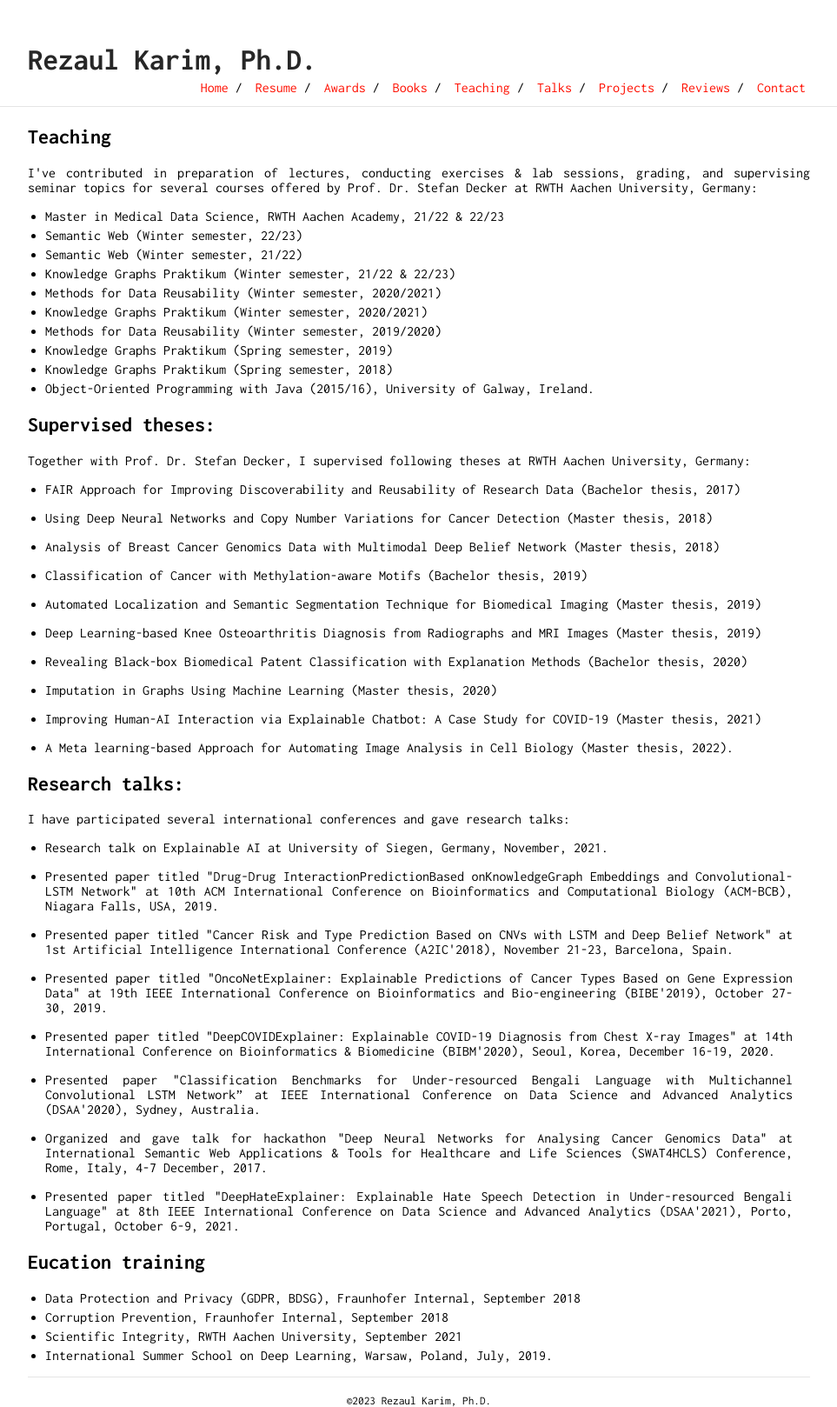
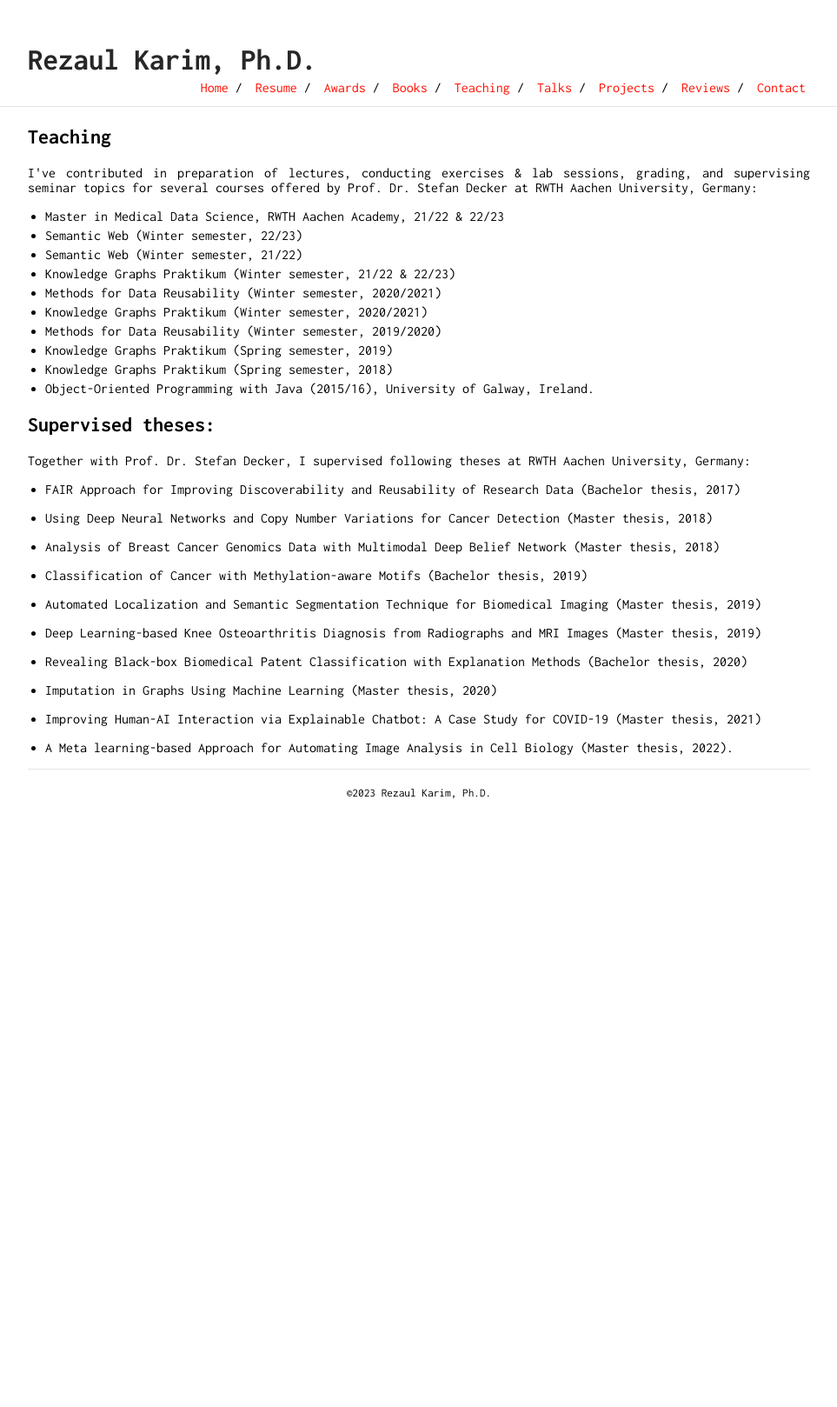
Before and after one commit to rezacsedu/rezacsedu.github.io, a Jekyll site: the page built from teaching.md, in a window 1280 px wide. Shown: the whole page at 87% size, without its empty margins (158-1121 px from the left). Built offline with Jekyll 4.4.1, drawn with Linux system fonts in a browser that asks for light colours; our own code applies the rules of GitHub Pages for plain Markdown files; after the commit the page ends 919 px from its top, so only the background shows below that.

Commit message:
Update teaching.md

```diff
--- a/teaching.md
+++ b/teaching.md
@@ -25,21 +25,3 @@
 - <p style='text-align: justify;'> Imputation in Graphs Using Machine Learning (Master thesis, 2020)</p>
 - <p style='text-align: justify;'> Improving Human-AI Interaction via Explainable Chatbot: A Case Study for COVID-19 (Master thesis, 2021)</p>
 - <p style='text-align: justify;'> A Meta learning-based Approach for Automating Image Analysis in Cell Biology (Master thesis, 2022).</p>
-
-## Research talks:
-<p style='text-align: justify;'>I have participated several international conferences and gave research talks:</p>
-
-- <p style='text-align: justify;'> Research talk on Explainable AI at University of Siegen, Germany, November, 2021.</p>
-- <p style='text-align: justify;'> Presented paper titled "Drug-Drug InteractionPredictionBased onKnowledgeGraph Embeddings and Convolutional-LSTM Network" at 10th ACM International Conference on Bioinformatics and Computational Biology (ACM-BCB), Niagara Falls, USA, 2019.</p>
-- <p style='text-align: justify;'> Presented paper titled "Cancer Risk and Type Prediction Based on CNVs with LSTM and Deep Belief Network" at 1st Artificial Intelligence International Conference (A2IC'2018), November 21-23, Barcelona, Spain.</p>
-- <p style='text-align: justify;'> Presented paper titled "OncoNetExplainer: Explainable Predictions of Cancer Types Based on Gene Expression Data" at 19th IEEE International Conference on  Bioinformatics and Bio-engineering (BIBE'2019), October 27-30, 2019.</p>
-- <p style='text-align: justify;'> Presented paper titled "DeepCOVIDExplainer: Explainable COVID-19 Diagnosis from Chest X-ray Images" at 14th International Conference on Bioinformatics & Biomedicine (BIBM'2020), Seoul, Korea, December 16-19, 2020.</p>
-- <p style='text-align: justify;'> Presented paper "Classification Benchmarks for Under-resourced Bengali Language with Multichannel Convolutional LSTM Network” at IEEE International Conference on Data Science and Advanced Analytics (DSAA'2020), Sydney, Australia.</p>
-- <p style='text-align: justify;'> Organized and gave talk for hackathon "Deep Neural Networks for Analysing Cancer Genomics Data" at International Semantic Web Applications & Tools for Healthcare and Life Sciences (SWAT4HCLS) Conference, Rome, Italy, 4-7 December, 2017.</p>
-- <p style='text-align: justify;'> Presented paper titled "DeepHateExplainer: Explainable Hate Speech Detection in Under-resourced Bengali Language" at 8th IEEE International Conference on Data Science and Advanced Analytics (DSAA'2021), Porto, Portugal, October 6-9, 2021.</p>
-
-## Eucation training
-- Data Protection and Privacy (GDPR, BDSG), Fraunhofer Internal, September 2018
-- Corruption Prevention, Fraunhofer Internal, September 2018
-- Scientific Integrity, RWTH Aachen University, September 2021
-- International Summer School on Deep Learning, Warsaw, Poland, July, 2019.
```
